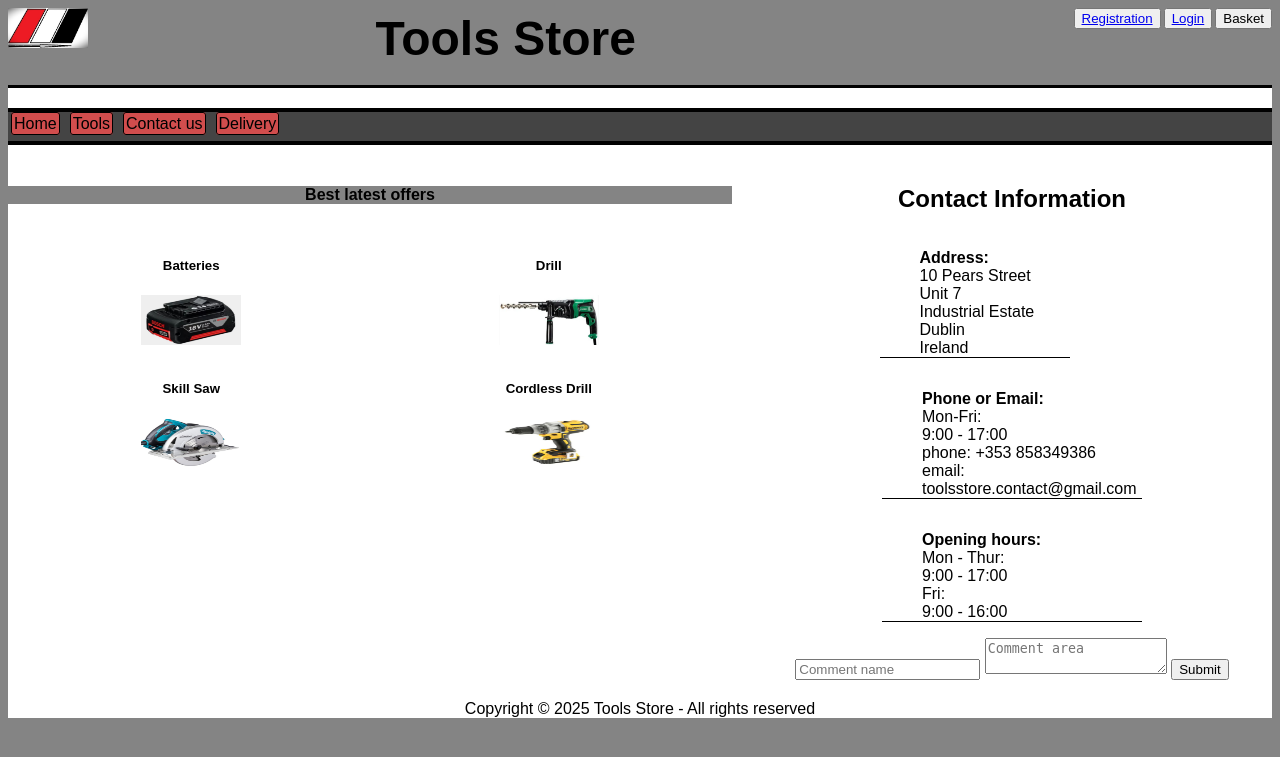
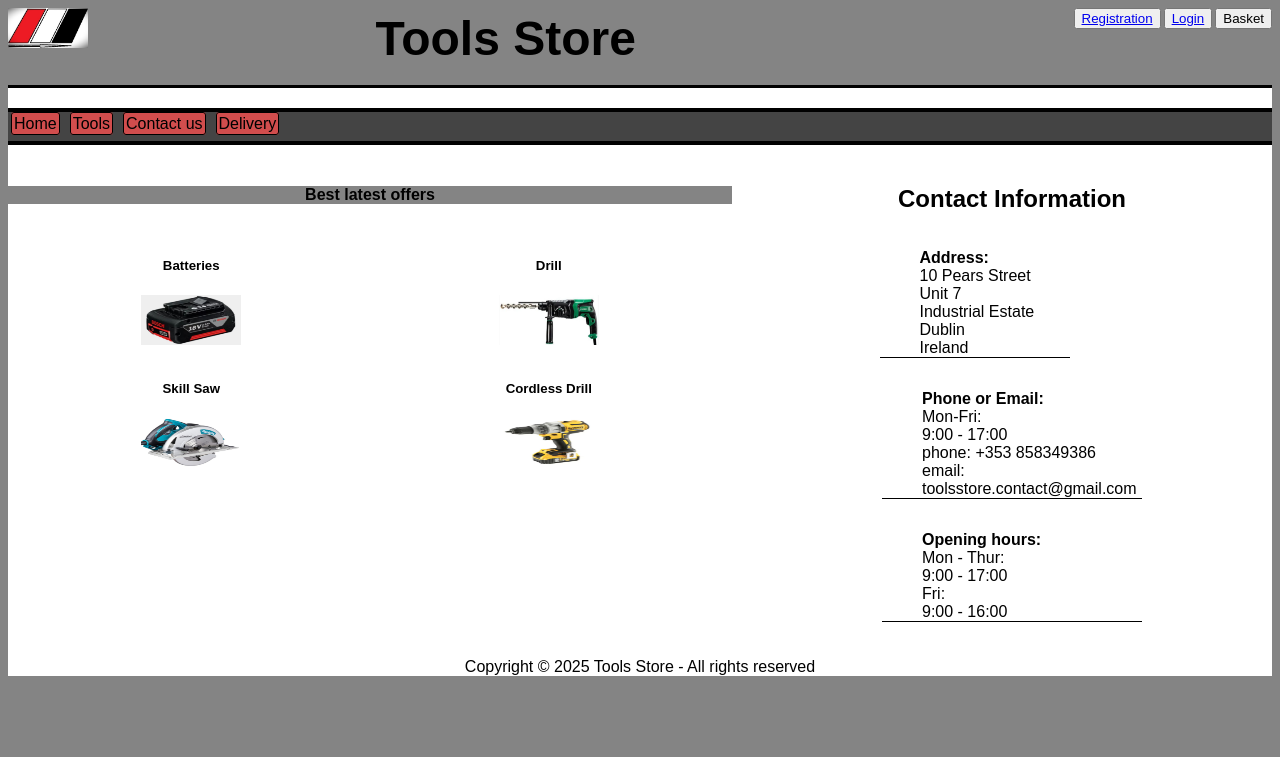
Before and after one commit to DimDeveloper18/DB_Assignment, a Flask app: template templates/contact.html in a window 1280 px wide. Shown: the top 757 px of the page. Run offline with Flask 3, Linux system fonts and the light colour scheme; the template is opened without the code that fills it, so the values that code supplies are empty; the visitor is signed in with stand-in values (Sample User, id 1).

Commit message:
File 'contact.html' code changed: section with id 'comments' replaced to 'comments.html' file.

```diff
--- a/templates/contact.html
+++ b/templates/contact.html
@@ -25,14 +25,4 @@
                             <li>9:00 - 16:00</li>
                         </ul>
                 </section>
-                <section id="comments">
-                    {% if current_user.is_authenticated %}
-                    <form id="com" action="{{ url_for('comment_create')}}" method="POST">
-                        <input type="text" name="msgname" placeholder="Comment name" required>
-                        <textarea name="comment_text" placeholder="Comment area" required></textarea>
-                        <button type="submit">Submit</button>
-                    </form>
-                    {% else %}
-                    {% endif %}
-                </section>
 {% endblock %}
```
